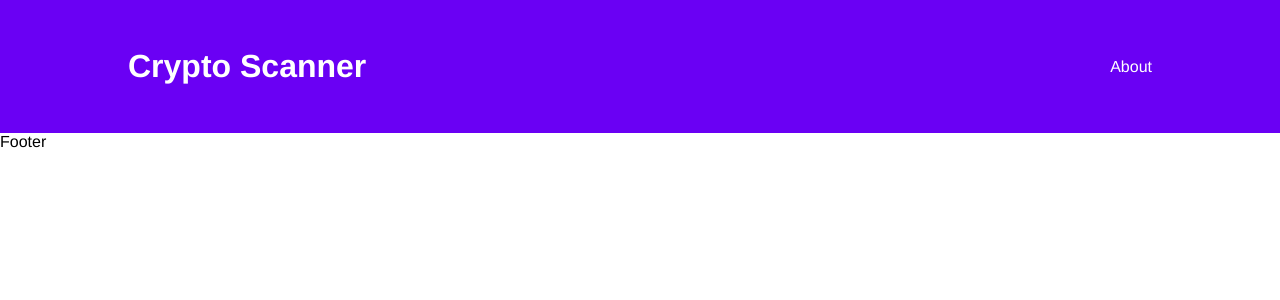
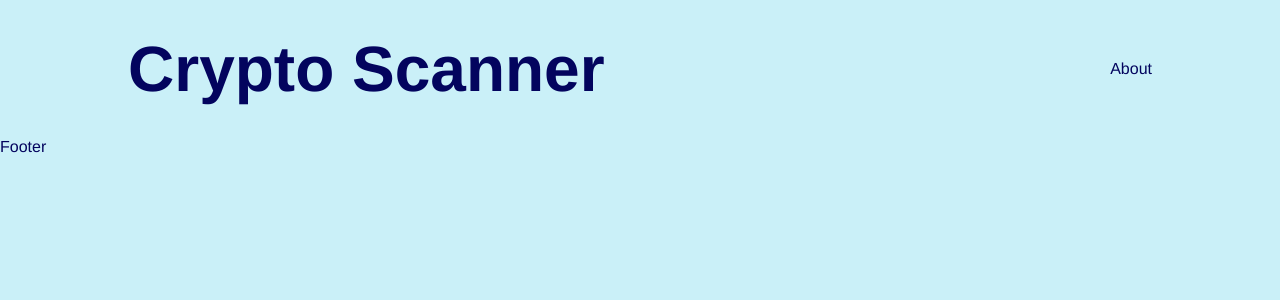
Before and after one commit to kapantzak/cryptocurrency-scanner, a Next.js app: page / in a window 1280 px wide. Shown: the top 300 px of the page. Built offline with nearby package versions, Linux system fonts and the light colour scheme.

Commit message:
Change color palette

```diff
--- a/components/BaseLayout.js
+++ b/components/BaseLayout.js
@@ -1,6 +1,7 @@
 import Head from "next/head";
 import Header from "./Header";
 import styled, { ThemeProvider } from "styled-components";
+import GlobalStyle from "../styles/globalStyles";
 
 const Main = styled.main`
   max-width: 1024px;
@@ -9,16 +10,12 @@ const Main = styled.main`
 
 const theme = {
   white: "#fff",
-  blue: "#2D00F7",
-  purple_500: "#6A00F4",
-  purple_400: "#8900F2",
-  purple_300: "#A100F2",
-  purple_200: "#B100E8",
-  purple_100: "#BC00DD",
-  pink_500: "#D100D1",
-  pink_400: "#DB00B6",
-  pink_300: "#E500A4",
-  pink_200: "#F20089",
+  black: "#001219",
+  blue_500: "#03045E",
+  blue_400: "#0077B6",
+  blue_300: "#00B4D8",
+  blue_200: "#90E0EF",
+  blue_100: "#CAF0F8",
 };
 
 const BaseLayout = ({ children }) => {
@@ -33,6 +30,7 @@ const BaseLayout = ({ children }) => {
         <link rel="icon" href="/favicon.ico" />
       </Head>
       <ThemeProvider theme={theme}>
+        <GlobalStyle />
         <Header />
         <Main>{children}</Main>
         <footer>Footer</footer>
--- a/components/Header.js
+++ b/components/Header.js
@@ -4,7 +4,7 @@ import Link from "next/link";
 import Navigation from "./Navigation";
 
 const HeaderWrapper = styled.header`
-  background-color: ${(props) => props.theme.purple_500};
+  //   border-bottom: 1px solid ${(props) => props.theme.black};
 `;
 
 const HeaderInner = styled.div`
@@ -13,17 +13,12 @@ const HeaderInner = styled.div`
   display: flex;
   align-items: center;
   justify-content: space-between;
-  padding: 3rem 0;
+  padding: 2rem 0;
 `;
 
 const Logo = styled.div`
-  font-size: 2rem;
+  font-size: 4rem;
   font-weight: bold;
-
-  > a {
-    color: ${(props) => props.theme.white};
-    text-decoration: none;
-  }
 `;
 
 const Header = () => {
--- a/components/Navigation.js
+++ b/components/Navigation.js
@@ -3,11 +3,6 @@ import styled from "styled-components";
 
 const Nav = styled.nav`
   display: flex;
-
-  > a {
-    color: ${(props) => props.theme.white};
-    text-decoration: none;
-  }
 `;
 
 const Navigation = () => {
--- a/pages/_app.js
+++ b/pages/_app.js
@@ -1,10 +1,8 @@
-import GlobalStyle from "../styles/globalStyles";
 import BaseLayout from "../components/BaseLayout";
 
 function MyApp({ Component, pageProps }) {
   return (
     <>
-      <GlobalStyle />
       <BaseLayout>
         <Component {...pageProps} />
       </BaseLayout>
--- a/styles/globalStyles.js
+++ b/styles/globalStyles.js
@@ -9,6 +9,13 @@ const GlobalStyle = createGlobalStyle`
         margin: 0;
         padding: 0;
         font-family: Helvetica Neue, Helvetica, Arial, sans-serif;
+        background-color: ${(props) => props.theme.blue_100};
+        color: ${(props) => props.theme.blue_500};
+    }
+
+    a {
+        text-decoration: none;
+        color: ${(props) => props.theme.blue_500}
     }
 `;
 
```
